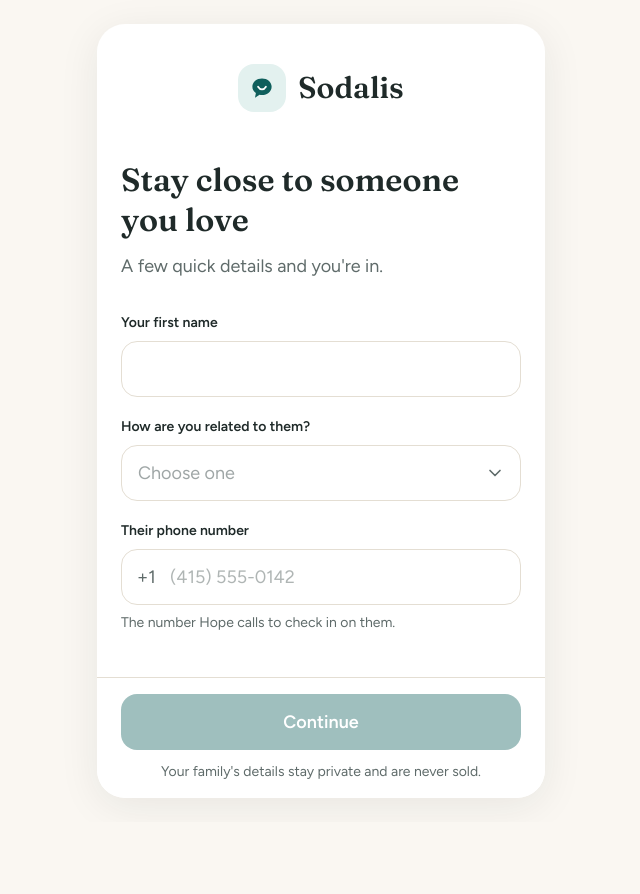
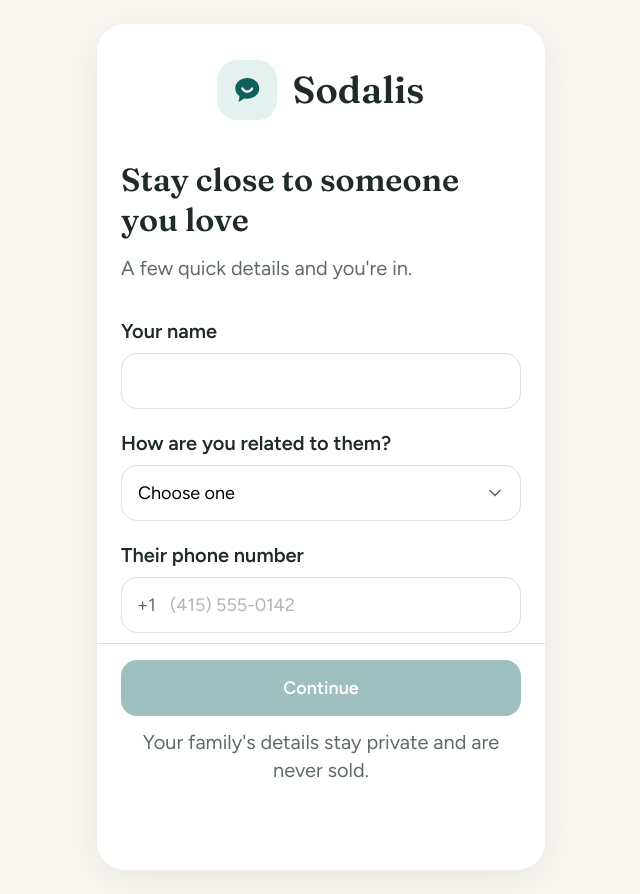
Before and after one commit to edragoev/Sodalis, a Next.js app: page / in a window 1280 px wide. Shown: the whole page, without its empty margins (319-959 px from the left). Before the commit the page ends 822 px from the top, so only its background shows below. Built offline with nearby package versions, Linux system fonts and the light colour scheme.

Commit message:
Changed text and logo size

```diff
--- a/src/components/LinkFlow.tsx
+++ b/src/components/LinkFlow.tsx
@@ -142,11 +142,11 @@ export default function LinkFlow() {
         <p className={subCls}>We don&apos;t have {elderPhone} yet. Tell us a little about them.</p>
         <div className="mt-8 space-y-5">
           <div>
-            <label className={labelCls} htmlFor="elder-name">Their first name</label>
+            <label className={`${labelCls} text-lg`} htmlFor="elder-name">Their first name</label>
             <input id="elder-name" className={inputCls} value={seniorName} onChange={(e) => setSeniorName(e.target.value)} />
           </div>
           <div>
-            <label className={labelCls} htmlFor="elder-pronouns">Their pronouns</label>
+            <label className={`${labelCls} text-lg`} htmlFor="elder-pronouns">Their pronouns</label>
             <SelectField id="elder-pronouns" value={pronouns} onChange={setPronouns} options={PRONOUNS} placeholder="Choose one" />
             {pronouns === "Other" && (
               <input className={`${inputCls} mt-3`} placeholder="Their pronouns, in your words" value={otherPronouns} onChange={(e) => setOtherPronouns(e.target.value)} />
@@ -188,15 +188,15 @@ export default function LinkFlow() {
           <Button className="w-full" disabled={busy || !formReady} onClick={lookup}>
             Continue
           </Button>
-          <p className="text-center text-sm text-slate">Your family&apos;s details stay private and are never sold.</p>
+          <p className="text-center text-xl text-slate">Your family&apos;s details stay private and are never sold.</p>
         </div>
       }
     >
-      <div className="pt-4">
+      <div className="flex items-center justify-center pt-4 text-center origin-center scale-125">
         <Logo />
       </div>
       <h1 className={`${headingCls} mt-12`}>Stay close to someone you love</h1>
-      <p className={subCls}>A few quick details and you&apos;re in.</p>
+      <p className={`${subCls} text-xl`}>A few quick details and you&apos;re in.</p>
       <form
         className="mt-8 space-y-5"
         onSubmit={(e) => {
@@ -205,24 +205,26 @@ export default function LinkFlow() {
         }}
       >
         <div>
-          <label className={labelCls} htmlFor="your-name">Your first name</label>
+          <label className={`${labelCls} text-xl`} htmlFor="your-name">Your name</label>
           <input id="your-name" className={inputCls} autoComplete="given-name" value={name} onChange={(e) => setName(e.target.value)} />
         </div>
         <div>
-          <label className={labelCls} htmlFor="relationship">How are you related to them?</label>
-          <SelectField id="relationship" value={relationship} onChange={setRelationship} options={RELATIONSHIPS} placeholder="Choose one" />
+          <label className={`${labelCls} text-xl`} htmlFor="relationship">How are you related to them?</label>
+          <div className="[&_select]:!text-black [&_option]:!text-black">
+            <SelectField id="relationship" value={relationship} onChange={setRelationship} options={RELATIONSHIPS} placeholder="Choose one" />
+          </div>
           {relationship === "Other" && (
             <input className={`${inputCls} mt-3`} placeholder="Tell us how you're connected" value={otherRel} onChange={(e) => setOtherRel(e.target.value)} />
           )}
         </div>
         <div>
-          <label className={labelCls} htmlFor="elder-phone">Their phone number</label>
+          <label className={`${labelCls} text-xl`} htmlFor="elder-phone">Their phone number</label>
           <div className="relative">
             <span className="pointer-events-none absolute left-4 top-1/2 -translate-y-1/2 text-lg text-slate">+1</span>
             <input id="elder-phone" className={`${inputCls} pl-12`} inputMode="tel" autoComplete="off" placeholder="(415) 555-0142"
               value={phone} onChange={(e) => setPhone(e.target.value)} />
           </div>
-          <p className="mt-2 text-sm text-slate">The number Hope calls to check in on them.</p>
+          <p className="mt-2 text-xl text-slate">The number Hope calls to check in on them.</p>
         </div>
         <button type="submit" className="hidden" />
       </form>
```
